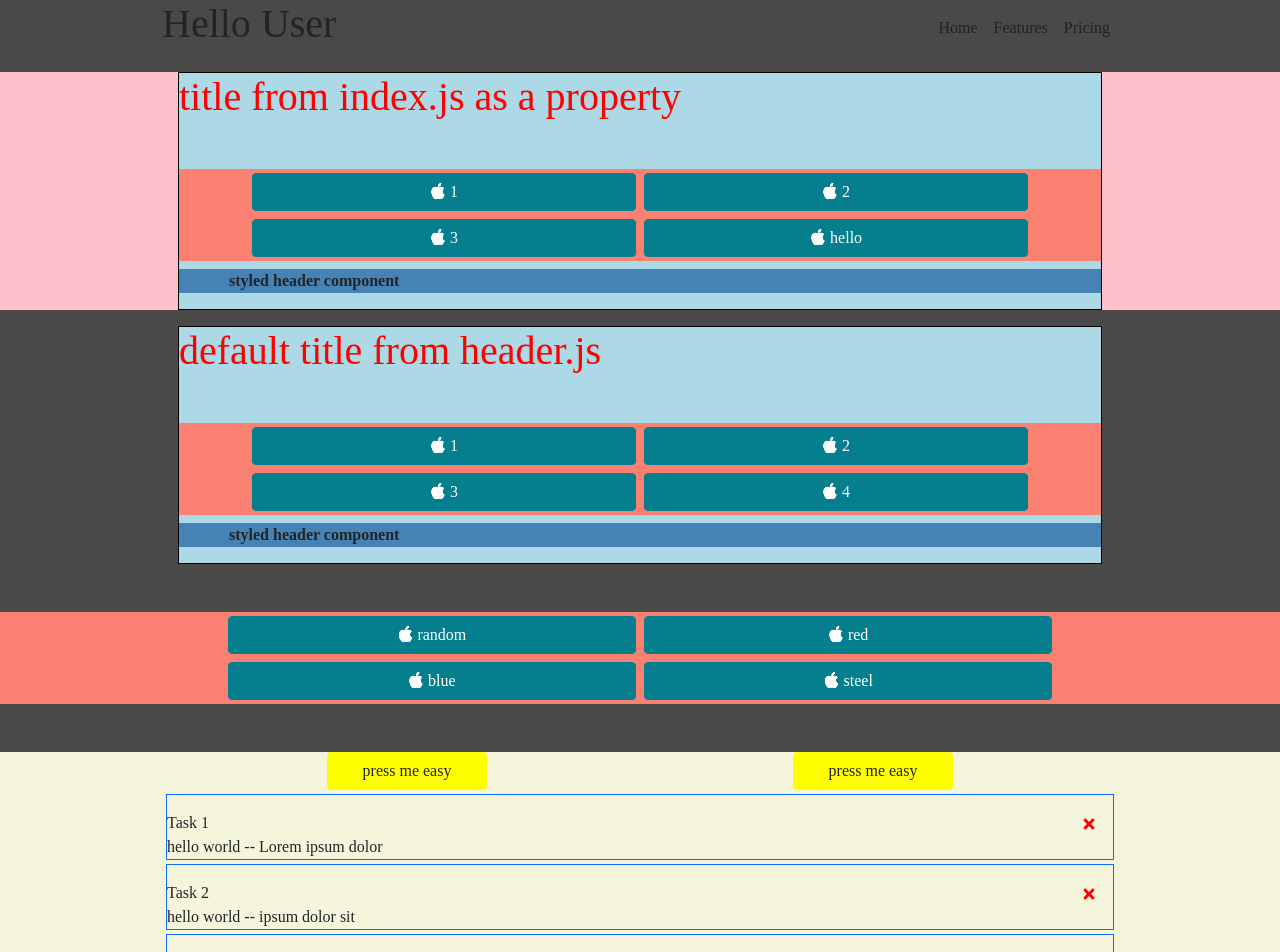
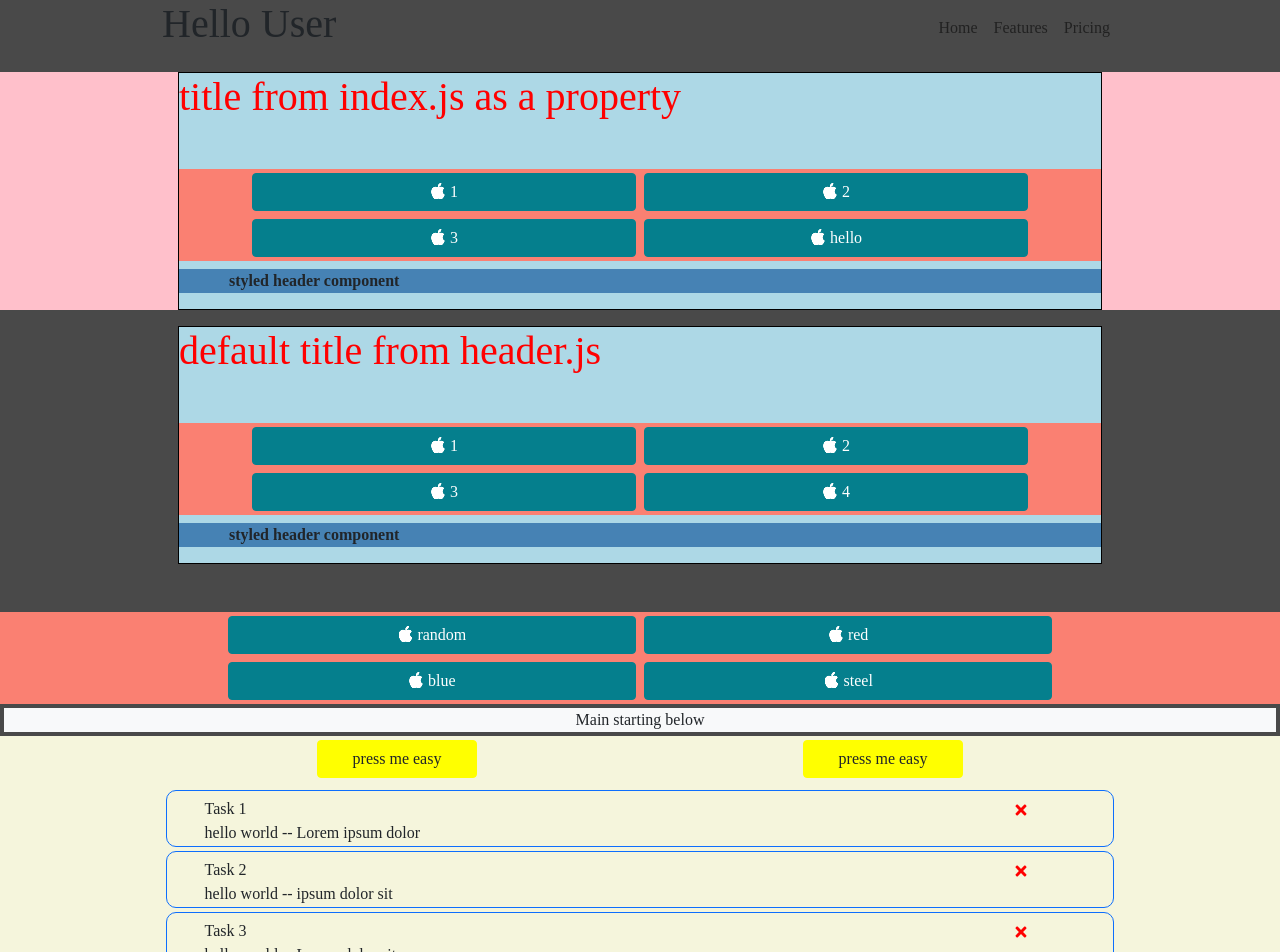
Before and after one commit to nologos/CODESAMPLES, a React (Create React App) app in the folder WEB/TASK2/tasktwo/: page / in a window 1280 px wide. Shown: the top 952 px of the page. Built offline with nearby package versions, Linux system fonts and the light colour scheme.

Commit message:
doubleclick to mark as completed

```diff
--- a/WEB/TASK2/tasktwo/src/components/FourButton.js
+++ b/WEB/TASK2/tasktwo/src/components/FourButton.js
@@ -11,7 +11,6 @@ const getButtonStyle = (color) => {
     // if color is light, use white text, else use black text
     const colortest = isLight(color)
     // if true return btn-light, else return btn-dark
-    console.log(colortest + " if true will be white")
     return colortest ? 'btn-dark' : 'btn-light'
 }
 
@@ -118,7 +117,6 @@ const btnstyle = {
 }
 
 
-// default values for props
 button.defaultProps = {
     one:"1",
     two:"2",
--- /dev/null
+++ b/WEB/TASK2/tasktwo/src/components/NoTask.js
@@ -0,0 +1,16 @@
+import React from "react";
+
+const NoTask = () => {
+  return (
+    <div className="event test border border-primary m-1">
+      <div className="d-flex justify-content-between pt-3">
+        <div>No Tasks available</div>
+        <div className="px-3">
+        </div>
+      </div>
+      <div>check back later</div>
+    </div>
+  );
+};
+
+export default NoTask;
--- a/WEB/TASK2/tasktwo/src/components/Task.js
+++ b/WEB/TASK2/tasktwo/src/components/Task.js
@@ -1,20 +1,23 @@
 import React from "react";
 import { FaTimes } from "react-icons/fa";
 
-const Task = ({ task,deleteItem }) => {
+const Task = ({ task, deleteItem, completeItem }) => {
   return (
-    <div className="event test border border-primary m-1">
-      <div className="d-flex justify-content-between pt-3">
+    <div className="row border border-primary m-1" onDoubleClick={() => {completeItem(task.id)}}>
+        <div className={`col-1 ${task.completed ? "completedclass" : "notcompletedclass"}`}>_</div>
+        <div className="col-11">
+          <div className="d-flex justify-content-between pt-1">
             <div>{task.title}</div>
             <div className="px-3">
               <FaTimes
-            style={{color: "red",cursor: "pointer",}}
+                style={{ color: "red", cursor: "pointer" }}
                 onClick={() => deleteItem(task.id)}
               ></FaTimes>
             </div>
           </div>
           <div>hello world -- {task.text}</div>
       </div>
+    </div>
   );
 };
 
--- a/WEB/TASK2/tasktwo/src/components/Tasks.js
+++ b/WEB/TASK2/tasktwo/src/components/Tasks.js
@@ -1,11 +1,11 @@
 import React from "react";
 import Task from "./Task";
 
-const Tasks = ({ tasks, deleteItem }) => {
+const Tasks = ({ tasks, deleteItem,completeItem }) => {
   return (
-    <div>
+    <div className="py-1">
       {tasks.map((task) => (
-        <Task key={task.id} task={task} deleteItem={deleteItem}></Task>
+        <Task key={task.id} task={task} deleteItem={deleteItem} completeItem={completeItem}></Task>
       ))}
     </div>
   );
--- a/WEB/TASK2/tasktwo/src/index.css
+++ b/WEB/TASK2/tasktwo/src/index.css
@@ -1,4 +1,9 @@
 @import url("https://cdn.jsdelivr.net/npm/bootstrap-icons@1.9.1/font/bootstrap-icons.css");
+
+/* .customflex{
+display: ;
+
+} */
 
 *{
   margin: 0;
@@ -6,11 +11,31 @@
   box-sizing: border-box;
 }
 
+.completedclass{
+  width: 10px;
+  background-color:greenyellow;
+  border-radius: 10px;
+  color:transparent
+}
+.notcompletedclass{
+  width: 10px;
+  background-color:transparent;
+  color:transparent
+}
+
+
 body {
   font-family: 'Comic Sans', cursive;
   -webkit-font-smoothing: antialiased;
   -moz-osx-font-smoothing: grayscale;
   background-color: rgba(0, 0, 0, 0.712);
+
+  -webkit-touch-callout: none;
+  -webkit-user-select: none;
+  -khtml-user-select: none;
+  -moz-user-select: none;
+  -ms-user-select: none;
+  user-select: none;
 }
 
 
@@ -26,3 +51,10 @@ body {
   min-width: 10rem;
   background-color: #f5f5f5;
 }
+
+.border{
+  border: 1px solid #f5f5f5;
+  border-radius: 10px;
+  padding: 0.1rem;
+
+}
--- a/WEB/TASK2/tasktwo/src/index.js
+++ b/WEB/TASK2/tasktwo/src/index.js
@@ -1,34 +1,27 @@
-import React from 'react';
-import ReactDOM from 'react-dom/client';
-import './index.css';
-import App from './components/App';
-import reportWebVitals from './reportWebVitals';
-import Header from './components/Header';
-import Button from './components/FourButton';
+import React from "react";
+import ReactDOM from "react-dom/client";
+import "./index.css";
+import App from "./components/App";
+import reportWebVitals from "./reportWebVitals";
+import Header from "./components/Header";
+import Button from "./components/FourButton";
 
-import Main from './main';
+import Main from "./main";
 
-
-const root = ReactDOM.createRoot(document.getElementById('root'));
+const root = ReactDOM.createRoot(document.getElementById("root"));
 root.render(
   <React.StrictMode>
-<div className="">
-
+    <div className="">
       <App />
-      <div style={{backgroundColor:"pink"}}>
+      <div style={{ backgroundColor: "pink" }}>
         <Header title="title from index.js as a property" button1="hello"></Header>
       </div>
       <Header />
-      <Button
-        one="random"
-        two="red"
-        three="blue"
-        four="steel"
-      />
+      <Button one="random" two="red" three="blue" four="steel" />
+      <p className="d-flex justify-content-around bg-light m-1">Main starting below</p>
       <Main />
-    <div style={{marginTop:"30rem"}}>test</div>
-
-</div>
+      <div style={{ marginTop: "30rem" }}>test</div>
+    </div>
   </React.StrictMode>
 );
 
--- a/WEB/TASK2/tasktwo/src/main.js
+++ b/WEB/TASK2/tasktwo/src/main.js
@@ -1,47 +1,38 @@
-import React from 'react'
-import Onebutton from './components/oneButton';
-import Tasks from './components/Tasks';
-import { useState } from 'react'
-
-
-
-
+import React from "react";
+import Onebutton from "./components/oneButton";
+import Tasks from "./components/Tasks";
+import { useState } from "react";
+import NoTask from "./components/NoTask";
 
 const onClick = () => {
-    console.log('clicked')
-}
-
+  console.log("clicked");
+};
 
 const main = () => {
-const[tasks, setTasks] = useState([ // was removed from here
-    {  id: 1, title: 'Task 1', text:"Lorem ipsum dolor" ,completed: false, },
-    {  id: 2, title: 'Task 2', text:"ipsum dolor sit" ,completed: false, },
-    {  id: 3, title: 'Task 3', text:"Lorem  dolor sit" ,completed: false, },
-    {  id: 4, title: 'Task 4', text:"Lorem ipsum  sit" ,completed: false, },
-])
+  const [tasks, setTasks] = useState([
+    { id: 1, title: "Task 1", text: "Lorem ipsum dolor", completed: false },
+    { id: 2, title: "Task 2", text: "ipsum dolor sit", completed: false },
+    { id: 3, title: "Task 3", text: "Lorem  dolor sit", completed: false },
+    { id: 4, title: "Task 4", text: "Lorem ipsum  sit", completed: false },
+  ]);
 
-const deleteItem = (id) => {
-    console.log("delete" + id)
-    setTasks(tasks.filter((task) => task.id !== id))
-}
+  const deleteItem = (id) => {
+    setTasks(tasks.filter((task) => task.id !== id));
+  };
+
+  const completeItem = (id) => {
+    setTasks(tasks.map((task) => (task.id === id ? { ...task, completed: !task.completed } : task)));
+  };
+
   return (
+    <div style={{ backgroundColor: "beige" }}>
+      <div className="container d-flex justify-content-around p-1">
+        <Onebutton color="yellow" text="press me easy" onClick={onClick} />
+        <Onebutton color="yellow" text="press me easy" onClick={onClick} />
+      </div>
+      <div className="container">{tasks.length > 0 ? <Tasks tasks={tasks} deleteItem={deleteItem} completeItem={completeItem}></Tasks> : <NoTask></NoTask>}</div>
+    </div>
+  );
+};
 
-  <div style={{backgroundColor:"beige"}}>
-
-      <div className="container">
-            <div className='container mt-5 d-flex justify-content-around'>
-                <Onebutton color="yellow" text="press me easy" onClick={onClick}/>
-                <Onebutton color="yellow" text="press me easy" onClick={onClick}/>
-            </div>
-            <Tasks
-                tasks={tasks}
-                deleteItem={deleteItem}
-            ></Tasks>
-      </div>
-  </div>
-  )
-}
-
-
-
-export default main
+export default main;
```
Also changed, not shown: WEB/TASK2/tasktwo/src/components/oneButton.js (line endings or trailing spaces). Lines whose indentation alone changed are shown as unchanged.
